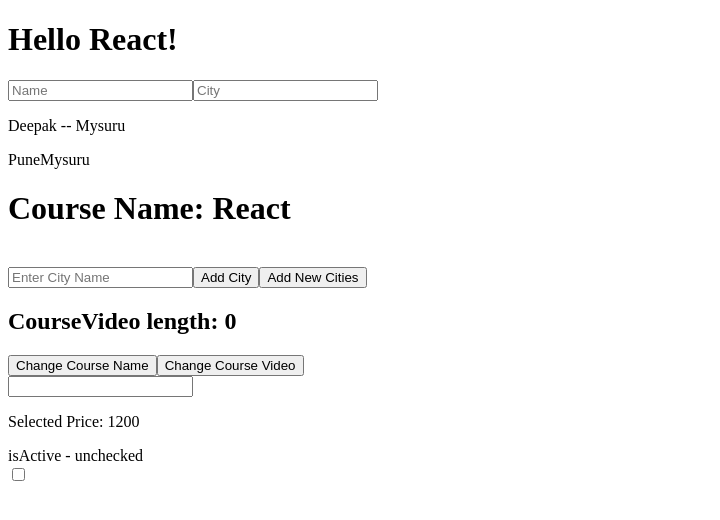
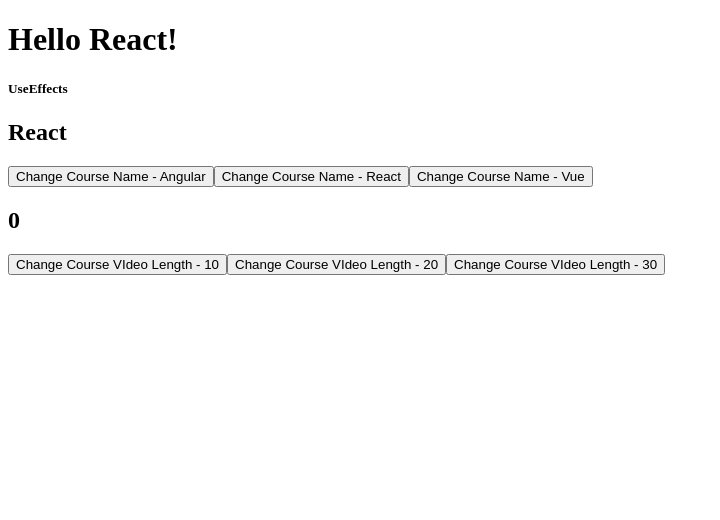
Before and after one commit to Deepak-Urs/angular-21, a React (Vite) app in the folder react-js-tutorial/: page / in a window 1280 px wide. Shown: the top 520 px of the page, without its empty margins (0-720 px from the left). Built offline with nearby package versions, Linux system fonts and the light colour scheme.

Commit message:
hooks: useEffect

```diff
--- a/react-js-tutorial/src/App.tsx
+++ b/react-js-tutorial/src/App.tsx
@@ -1,4 +1,5 @@
 import './App.css'
+import UseEffects from './components/UseEffects'
 import UseStates from './components/UseStates'
 
 
@@ -6,7 +7,8 @@
   return (
     <>
       <h1>Hello React!</h1>
-      <UseStates />
+      <UseEffects />
+      {/*<UseStates />*/}
     </>
   )
 }
--- /dev/null
+++ b/react-js-tutorial/src/components/UseEffects.tsx
@@ -0,0 +1,53 @@
+import { useEffect, useState } from "react";
+
+const UseEffects = () => {
+    const [courseName, setCourseName] = useState<string>("React");
+    const [courseVideos, setCourseVideos] = useState<number>(0);
+
+    //runs every single time
+    //useEffect(() => {
+    //    console.log("Plain useEffect!");
+    //})
+
+    // runs only one time when the component loads
+    useEffect(() => {
+        console.log("UseEffect with empty dependency!");
+    }, []);
+
+    useEffect(() => {
+        console.log("UseEffect with courseName dependency!");
+    }, [courseName]);
+
+    useEffect(() => {
+        console.log("UseEffect with courseVideos dependency!");
+    }, [courseVideos]);
+
+    useEffect(() => {
+        console.log("UseEffect with courseName+courseVideos dependency!");
+    }, [courseName, courseVideos]);
+
+    const changeCourseName = (courseName: string) => {
+        setCourseName(courseName);
+    }
+
+    const changeCourseVideoLength = (videoLength: number) => {
+        setCourseVideos(videoLength);
+    }
+
+    return (
+        <div>
+            <h5> UseEffects </h5>
+            <h2>{courseName}</h2>
+            <button onClick={() => changeCourseName("Angular")}> Change Course Name - Angular </button>
+            <button onClick={() => changeCourseName("React")}> Change Course Name - React </button>
+            <button onClick={() => changeCourseName("Vue")}> Change Course Name - Vue </button>
+            <br />
+            <h2>{courseVideos}</h2>
+            <button onClick={() => changeCourseVideoLength(10)}> Change Course VIdeo Length - 10</button>
+            <button onClick={() => changeCourseVideoLength(20)}> Change Course VIdeo Length - 20</button>
+            <button onClick={() => changeCourseVideoLength(30)}> Change Course VIdeo Length - 30</button>
+        </div>
+    )
+}
+
+export default UseEffects;
```
Also changed, not shown: react-js-tutorial/src/components/UseStates2.tsx (added).
